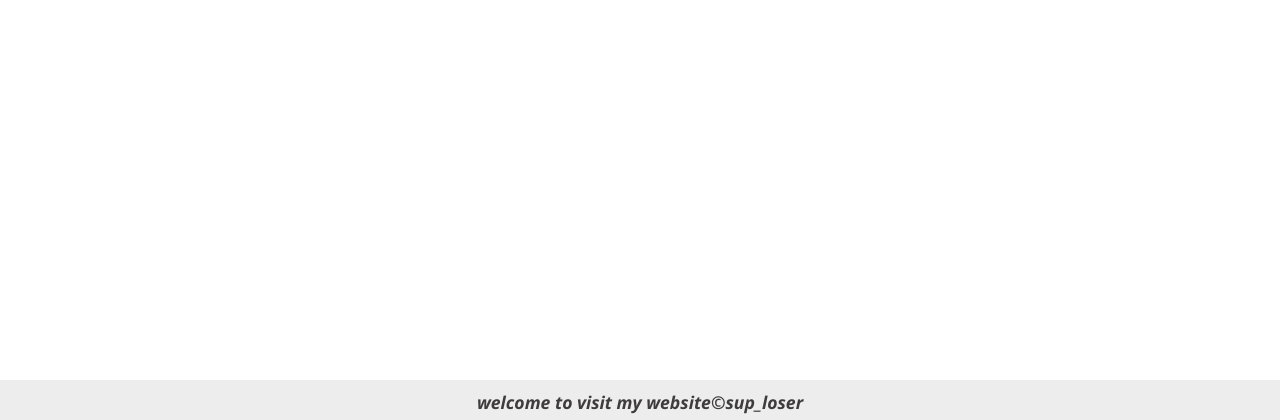
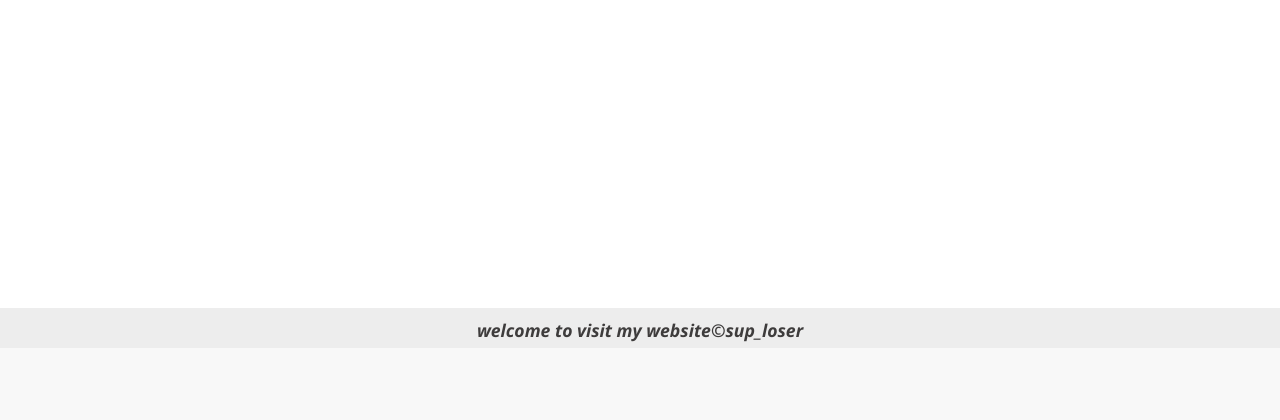
Before and after one commit to suploser/mysite, a Django app: page /blog/ in a window 1280 px wide. Shown: the part 452-872 px from the top of the page. After the commit the page ends 794 px from the top, so only its background shows below. Run offline with Django 3.2, Linux system fonts and the light colour scheme; data that the repository does not hold is empty; parts of the project's set-up code (start-up, migrations or seed data) failed here and were passed over; some libraries are stand-ins or nearby versions.

Commit message:
基本样式

```diff
--- a/static/base.css
+++ b/static/base.css
@@ -67,7 +67,6 @@ a.scrollTop:hover{
     background: #ededed;
     padding: 0.5em 0 ;
     color:#3e3c3c;
-    margin-top: 2em;
     height: 40px;
 }
 
```
